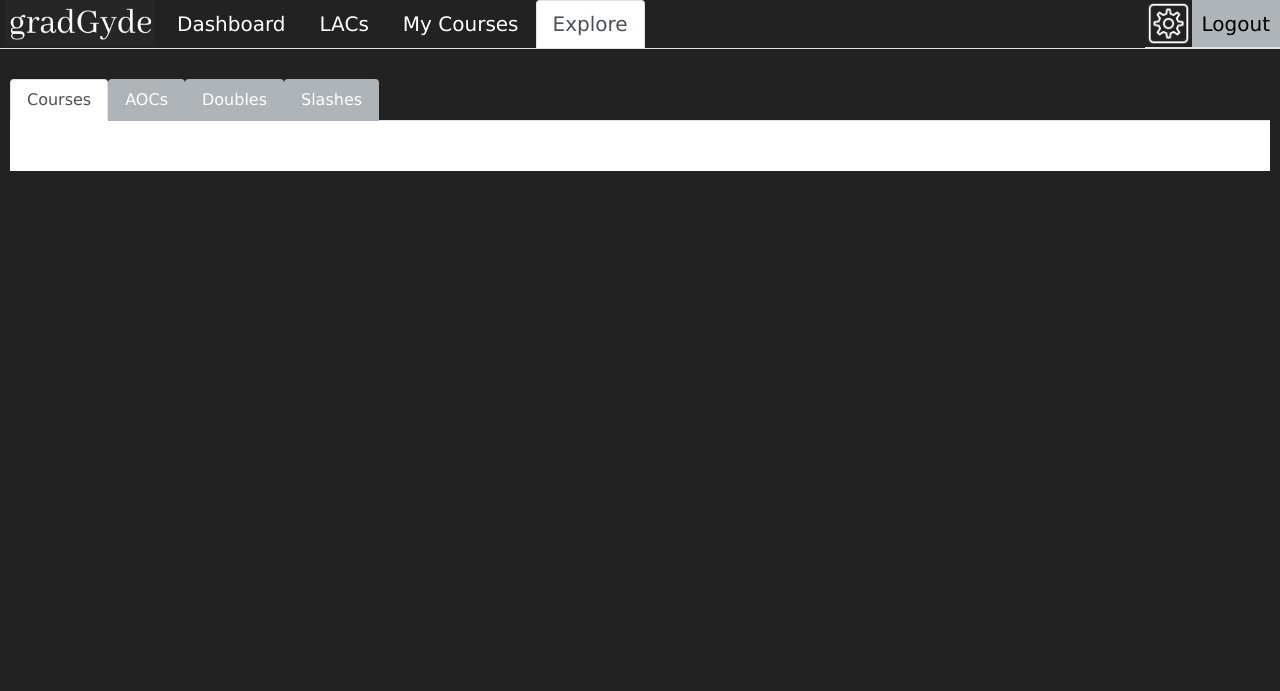
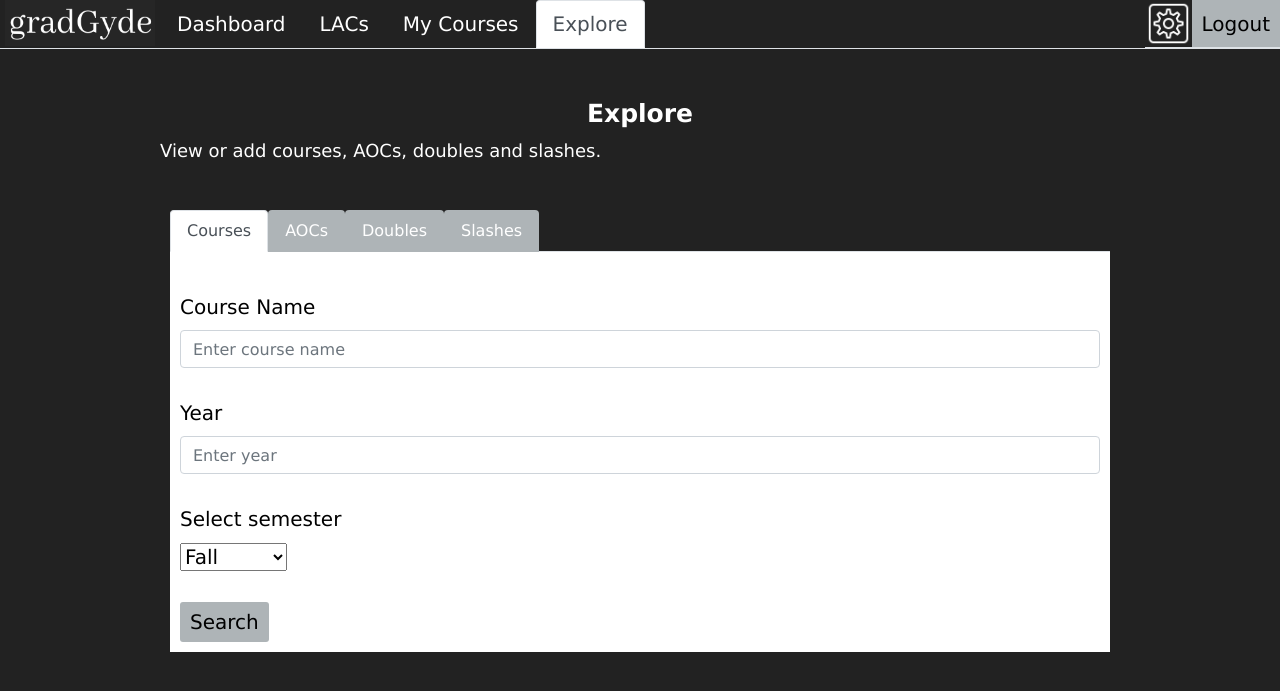
Before and after one commit to hayleemillar/gradGyde, a Flask app: template gradGyde/templates/explore.html in a window 1280 px wide. Shown: the top 691 px of the page. Run offline with Flask 2, Linux system fonts and the light colour scheme; the template is opened without the code that fills it, so the values that code supplies are empty; some libraries are stand-ins or nearby versions.

Commit message:
forms have been created for users to search in explore page-- not functional

```diff
--- a/gradGyde/static/explore.js
+++ b/gradGyde/static/explore.js
@@ -5,17 +5,18 @@
  * @param oldTabID
  * @param newTabID
  */
-function switchTab(newTabID, tabIDArray) {
+function switchTab(newTabID, tabIDArray, elementID) {
 
-	var oldTab;
+	var temp;
 
 	// for each ID
 	for (id in tabIDArray) {
 		// get element
-		oldTab = document.getElementById(tabIDArray[id]);
+		temp = document.getElementById(tabIDArray[id]);
 
 		// if the element is active, deactivate
-		if (oldTab.getAttribute("class") == "nav-link active") {
+		if (temp.getAttribute("aria-selected") == "true") {
+			var oldTab = temp;
 			oldTab.setAttribute("class", "nav-link");
 			oldTab.setAttribute("aria-selected", "false");
 		}
@@ -27,6 +28,10 @@ function switchTab(newTabID, tabIDArray) {
 	// set to active
 	newTab.setAttribute("class", "nav-link active");
 	newTab.setAttribute("aria-selected", "true");
+
+	var oldFormID = "form-" + oldTab.getAttribute("id");
+
+	generateForm(newTabID, elementID, oldFormID);
 }
 
 
@@ -34,6 +39,221 @@ function switchTab(newTabID, tabIDArray) {
  * Generates what HTML is to be displayed.
  * @param tab
  */
-function generateHTML(tab) {
+function generateForm(tab, elementID, oldFormID) {
 
+	var oldForm = document.getElementById(oldFormID);
+	oldForm.parentNode.removeChild(oldForm);
+
+	var label;
+	var input;
+	var select;
+	var text;
+	var option;
+	var button;
+
+	var form = document.createElement("form");
+	form.setAttribute("method", "post");
+	form.setAttribute("action", "");
+
+	if (tab == "courses") {
+		form.setAttribute("id", "form-courses");
+
+		/***************
+		 * COURSE NAME *
+		 ***************/
+		// label
+		label = document.createElement("label");
+		label.setAttribute("for", "inputName");
+
+		text = document.createTextNode("Course Name");
+		label.appendChild(text);
+
+		form.appendChild(label);
+
+		// input
+		input = document.createElement("input");
+		input.setAttribute("name", "name");
+		input.setAttribute("type", "text");
+		input.setAttribute("class", "form-control");
+		input.setAttribute("id", "inputName");
+		input.setAttribute("placeholder", "Enter course name");
+
+		form.appendChild(input);
+
+		// line break
+		form.appendChild(document.createElement("br"));
+
+
+		/****************
+		 * YEAR OFFERED *
+		 ****************/
+		// label
+		label = document.createElement("label");
+		label.setAttribute("for", "inputYear");
+
+		text = document.createTextNode("Year");
+		label.appendChild(text);
+
+		form.appendChild(label);
+
+		// input
+		input = document.createElement("input");
+		input.setAttribute("name", "year");
+		input.setAttribute("type", "number");
+		input.setAttribute("class", "form-control");
+		input.setAttribute("id", "inputYear");
+		input.setAttribute("placeholder", "Enter year");
+
+		form.appendChild(input);
+
+		// line break
+		form.appendChild(document.createElement("br"));
+
+
+		/********************
+		 * SEMESTER OFFERED *
+		 ********************/
+		// label
+		label = document.createElement("label");
+		label.setAttribute("for", "selectSemester");
+
+		text = document.createTextNode("Select semester");
+		label.appendChild(text);
+
+		form.appendChild(label);
+
+		// select
+		select = document.createElement("select");
+		select.setAttribute("name", "semester");
+		select.setAttribute("id", "select_semester");
+		select.setAttribute("class", "mdb-select colorful-select dropdown-primary md-form");
+		select.setAttribute("for", "selectSemester");
+
+		// select options
+		option = document.createElement("option");
+    option.textContent = "Fall";
+    option.value = "Fall";
+    select.appendChild(option);
+
+    option = document.createElement("option");
+    option.textContent = "Spring";
+    option.value = "Spring";
+    select.appendChild(option);
+
+    option = document.createElement("option");
+    option.textContent = "Summer";
+    option.value = "Summer";
+    select.appendChild(option);
+
+    form.appendChild(document.createElement("br"));
+
+    form.appendChild(select);
+
+    // 2 line breaks
+    form.appendChild(document.createElement("br"));
+    form.appendChild(document.createElement("br"));
+
+    // submit button
+    // submit = document.createElement("center");
+
+    button = document.createElement("button");
+    button.setAttribute("onclick", "location.href='/student_dashboard/explore");
+    button.setAttribute("style", "border-radius:3px;");
+
+    text = document.createTextNode("Search");
+    button.appendChild(text);
+
+    form.appendChild(button);
+
+
+	} else {
+
+		/************
+		 * AOC NAME *
+		 ************/
+		// label
+		label = document.createElement("label");
+		label.setAttribute("for", "inputName");
+
+		switch (tab) {
+			case "aocs":
+				form.setAttribute("id", "form-aocs");
+				text = document.createTextNode("AOC Name");
+				break;
+			case "doubles":
+				form.setAttribute("id", "form-doubles");
+				text = document.createTextNode("Double Name");
+				break;
+			case "slashes":
+				form.setAttribute("id", "form-slashes");
+				text = document.createTextNode("Slash Name");
+		}
+
+		label.appendChild(text);
+
+		form.appendChild(label);
+
+		// input
+		input = document.createElement("input");
+		input.setAttribute("name", "name");
+		input.setAttribute("type", "text");
+		input.setAttribute("class", "form-control");
+		input.setAttribute("id", "inputName");
+
+		switch (tab) {
+			case "aocs":
+				input.setAttribute("placeholder", "Enter AOC name");
+				break;
+			case "doubles":
+				input.setAttribute("placeholder", "Enter double name");
+				break;
+			case "slashes":
+				input.setAttribute("placeholder", "Enter slash name");
+		}
+
+		form.appendChild(input);
+
+		// line break
+		form.appendChild(document.createElement("br"));
+
+
+		/****************
+		 * YEAR OFFERED *
+		 ****************/
+		// label
+		label = document.createElement("label");
+		label.setAttribute("for", "inputYear");
+
+		text = document.createTextNode("Year");
+		label.appendChild(text);
+
+		form.appendChild(label);
+
+		// input
+		input = document.createElement("input");
+		input.setAttribute("name", "year");
+		input.setAttribute("type", "number");
+		input.setAttribute("class", "form-control");
+		input.setAttribute("id", "inputYear");
+		input.setAttribute("placeholder", "Enter year");
+
+		form.appendChild(input);
+
+		// 2 line breaks
+		form.appendChild(document.createElement("br"));
+		form.appendChild(document.createElement("br"));
+
+		// submit button
+		button = document.createElement("button");
+    button.setAttribute("onclick", "location.href='/student_dashboard/explore");
+    button.setAttribute("style", "border-radius:3px;");
+
+    text = document.createTextNode("Search");
+    button.appendChild(text);
+
+    form.appendChild(button);
+	}
+
+	var element = document.getElementById(elementID);
+	element.appendChild(form);
 }
--- a/gradGyde/static/populate-select.js
+++ b/gradGyde/static/populate-select.js
@@ -13,5 +13,4 @@ function populateSelect(selectID, options) {
     el.value = opt;
     select.appendChild(el);
   }
-
 }
--- a/gradGyde/static/style.css
+++ b/gradGyde/static/style.css
@@ -118,10 +118,18 @@ button:hover {
   height: 30px;
 }
 
-.lac {
+.contents {
   border-radius: 5px;
-  background: #aeb4b7;
+  background: white;
   color: black;
+  padding: 20px;
+  max-width: 1000px;
+  margin-left: auto;
+  margin-right: auto;
+}
+
+.contents-explore {
+  color: white;
   padding: 20px;
   max-width: 1000px;
   margin-left: auto;
--- a/gradGyde/templates/explore.html
+++ b/gradGyde/templates/explore.html
@@ -50,25 +50,35 @@
 
   <br/>
 
+  <div class="contents-explore">
+    <center><h3><b>Explore</b></h3></center>
+
+    <p style="font-size: 18px">
+      View or add courses, AOCs, doubles and slashes.
+    </p>
+
+    <br/>
+
     <!-- tabs for either courses, aocs, doubles, slashes -->
     <ul class="nav nav-tabs" id="summary-tabs" role="tablist" style="margin-left:10px;margin-right:10px">
       <li class="nav-item">
-      <button id="courses" data-toggle="tab" role="tab" aria-controls="dashboard" style="font-size:16px;" onclick="switchTab('courses', ['aocs', 'doubles', 'slashes'])" class="nav-link active" aria-selected="true">Courses</button>
+        <button id="courses" data-toggle="tab" role="tab" aria-controls="dashboard" style="font-size:16px;" onclick="switchTab('courses', ['courses', 'aocs', 'doubles', 'slashes'], 'summary')" class="nav-link active" aria-selected="true">Courses</button>
       </li>
       <li class="nav-item">
-      <button id="aocs" data-toggle="tab" role="tab" aria-controls="dashboard" style="font-size:16px;" onclick="switchTab('aocs', ['courses', 'doubles', 'slashes'])" class="nav-link" aria-selected="false">AOCs</button>
+        <button id="aocs" data-toggle="tab" role="tab" aria-controls="dashboard" style="font-size:16px;" onclick="switchTab('aocs', ['aocs', 'courses', 'doubles', 'slashes'], 'summary')" class="nav-link" aria-selected="false">AOCs</button>
       </li>
       <li class="nav-item">
-      <button id="doubles" data-toggle="tab" role="tab" aria-controls="dashboard" style="font-size:16px;" onclick="switchTab('doubles', ['aocs', 'courses', 'slashes'])" class="nav-link" aria-selected="false">Doubles</button>
+        <button id="doubles" data-toggle="tab" role="tab" aria-controls="dashboard" style="font-size:16px;" onclick="switchTab('doubles', ['doubles', 'aocs', 'courses', 'slashes'], 'summary')" class="nav-link" aria-selected="false">Doubles</button>
       </li>
       <li class="nav-item">
-      <button id="slashes" data-toggle="tab" role="tab" aria-controls="dashboard" style="font-size:16px;" onclick="switchTab('slashes', ['aocs', 'doubles', 'courses'])" class="nav-link" aria-selected="false">Slashes</button>
+        <button id="slashes" data-toggle="tab" role="tab" aria-controls="dashboard" style="font-size:16px;" onclick="switchTab('slashes', ['slashes', 'aocs', 'doubles', 'courses'], 'summary')" class="nav-link" aria-selected="false">Slashes</button>
       </li>
     </ul>
     <div class="summary" id="summary" style="margin-left:10px;margin-right:10px;">
       <br />
-    <div id="reqHTML">
-      <!-- HTML handled by JS -->
+      <form id="form-courses">
+
+      </form>
     </div>
   </div>
 </body>
@@ -81,7 +91,7 @@
 <script src="../static/explore.js"></script>
 
 <script>
-
+  switchTab('courses', ['courses', 'aocs', 'doubles', 'slashes'], 'summary');
 </script>
 
 </html>
--- a/gradGyde/templates/lac.html
+++ b/gradGyde/templates/lac.html
@@ -50,7 +50,7 @@
 
 
   <!-- CONTENTS OF PAGE -->
-  <div class="lac">
+  <div class="contents">
 
     <h4>For more information, visit <a href="https://www.ncf.edu/advising/lac-guidelines/">New College's LAC Guidelines</a>.</h4>
     <br/>
--- a/gradGyde/templates/settings.html
+++ b/gradGyde/templates/settings.html
@@ -65,7 +65,7 @@
 
       <!-- year started at NCF -->
       <label for="inputYear">Year you started at NCF</label>
-      <input name='year' type="number" class="form-control" id="inputName" placeholder="Enter year you started" required>
+      <input name='year' type="number" class="form-control" id="inputYear" placeholder="Enter year you started" required>
 
       <br/>
 
@@ -93,7 +93,7 @@
 
       <br/><br/>
 
-      <center><button onclick="location.href='/student_dashboard/settings';" type="button" class="btn btn-primary">Save Changes</button></center>
+      <center><button onclick="location.href='/student_dashboard/settings';" type="button" style="border-radius:3px">Save Changes</button></center>
 
     </form>
 
--- a/gradGyde/templates/signup_form.html
+++ b/gradGyde/templates/signup_form.html
@@ -67,7 +67,7 @@
         <br/>
         <br/>
 
-        <button onclick="post('/signup_form/post')";type="button" class="btn btn-primary">Sign up</button>
+        <button onclick="post('/signup_form/post')";type="button" style="border-radius: 3px;">Sign up</button>
       </form>
     </div>
 </body>
```
Also changed, not shown: gradGyde/templates/courses.html (+7 -6 lines). Lines whose indentation alone changed are shown as unchanged.
